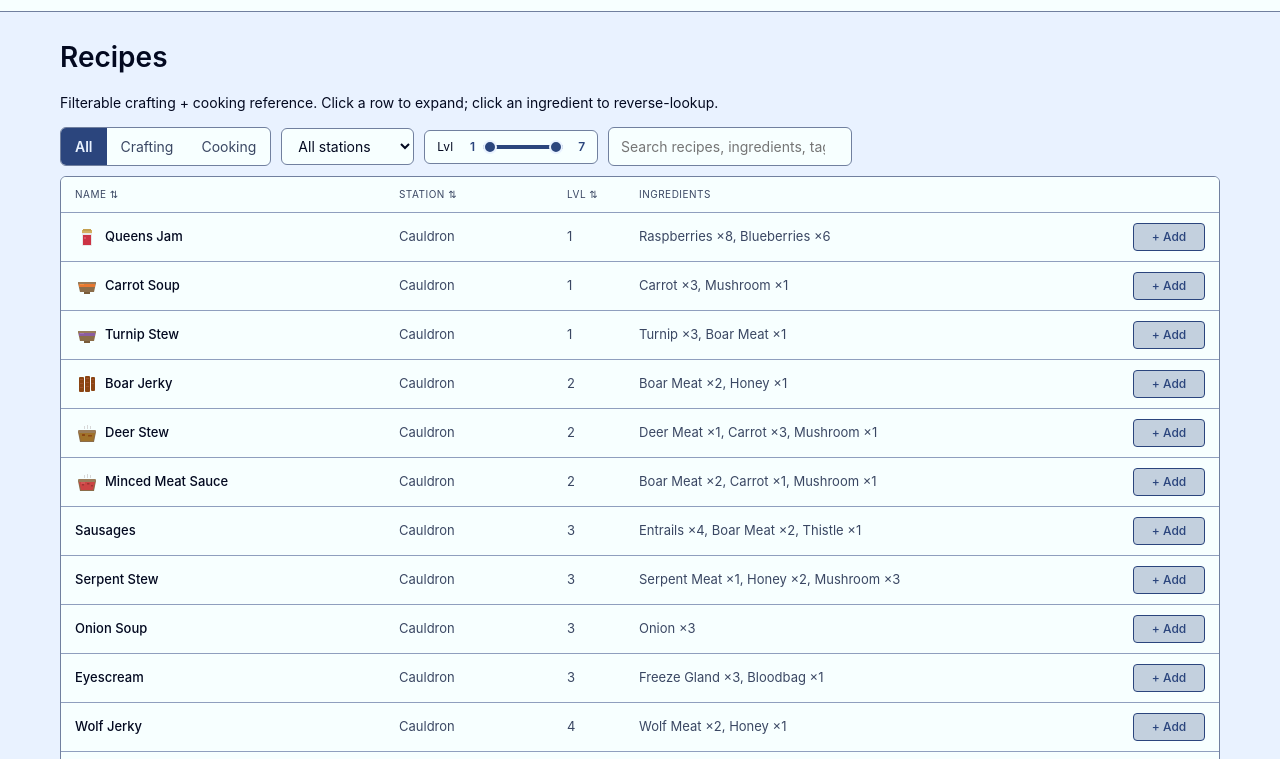
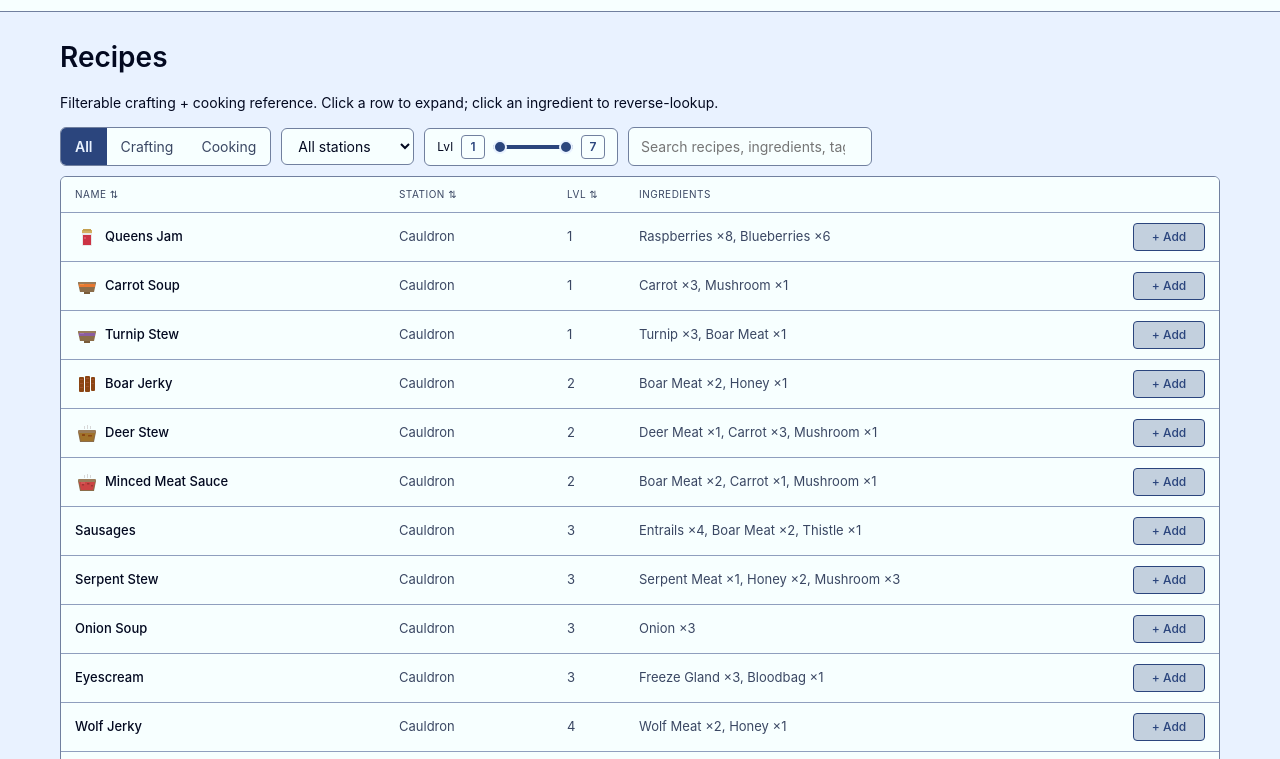
Before and after one commit to dobbo-ca/web-valheim, an Astro site: page / in a window 1280 px wide. Shown: the part 38-797 px from the top of the page. Built offline with nearby package versions, Linux system fonts and the light colour scheme; Astro itself is replaced by a stand-in of ours.

Commit message:
feat: make level range values editable number inputs

```diff
--- a/src/components/FilterBar.tsx
+++ b/src/components/FilterBar.tsx
@@ -51,7 +51,23 @@ export const FilterBar: Component<Props> = (props) => {
 
       <div class="filter-bar__level" role="group" aria-label="Station level range">
         <span class="label">Lvl</span>
-        <span class="filter-bar__level-value">{props.state.minStationLevel}</span>
+        <input
+          type="text"
+          inputmode="numeric"
+          pattern="[1-7]"
+          maxLength={1}
+          class="filter-bar__level-input"
+          aria-label="Minimum station level"
+          value={String(props.state.minStationLevel)}
+          onInput={(e) => {
+            const raw = e.currentTarget.value.replace(/\D/g, '');
+            if (!raw) return;
+            const val = Math.max(1, Math.min(7, Number.parseInt(raw, 10)));
+            const max = Number.isFinite(props.state.maxStationLevel) ? props.state.maxStationLevel : 7;
+            update({ minStationLevel: Math.min(val, max) });
+            e.currentTarget.value = String(Math.min(val, max));
+          }}
+        />
         <div class="range-slider">
           <div class="range-slider__track" />
           <div
@@ -85,9 +101,22 @@ export const FilterBar: Component<Props> = (props) => {
             }}
           />
         </div>
-        <span class="filter-bar__level-value">
-          {Number.isFinite(props.state.maxStationLevel) ? props.state.maxStationLevel : 7}
-        </span>
+        <input
+          type="text"
+          inputmode="numeric"
+          pattern="[1-7]"
+          maxLength={1}
+          class="filter-bar__level-input"
+          aria-label="Maximum station level"
+          value={Number.isFinite(props.state.maxStationLevel) ? String(props.state.maxStationLevel) : '7'}
+          onInput={(e) => {
+            const raw = e.currentTarget.value.replace(/\D/g, '');
+            if (!raw) return;
+            const val = Math.max(1, Math.min(7, Number.parseInt(raw, 10)));
+            update({ maxStationLevel: Math.max(val, props.state.minStationLevel) });
+            e.currentTarget.value = String(Math.max(val, props.state.minStationLevel));
+          }}
+        />
       </div>
 
       <input
--- a/src/styles/theme.css
+++ b/src/styles/theme.css
@@ -195,6 +195,18 @@ h3 {
   font-weight: 600;
   min-width: 14px;
   text-align: right;
+}
+.filter-bar__level-input {
+  width: 24px;
+  background: var(--surface);
+  border: 1px solid var(--border);
+  border-radius: var(--radius-sm);
+  color: var(--accent);
+  font: inherit;
+  font-weight: 600;
+  font-size: 12px;
+  text-align: center;
+  padding: 2px 0;
 }
 
 /* ===== Dual-thumb range slider ===== */
```
